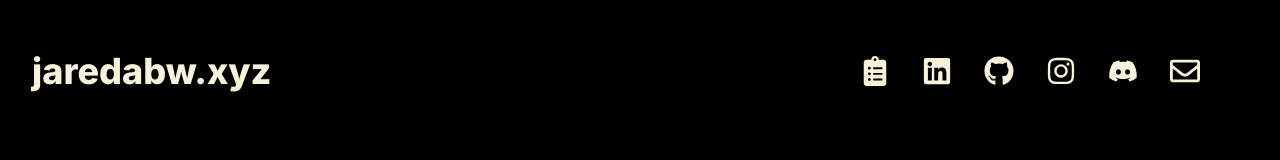
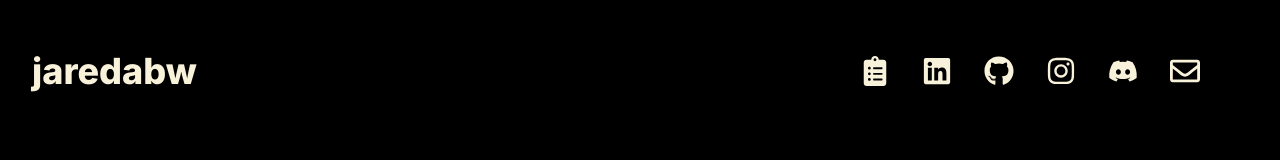
Before and after one commit to jaredabw/jaredabw.github.io, a React (Vite) app: page / in a window 1280 px wide. Shown: the top 160 px of the page. Built offline with nearby package versions, Linux system fonts and the light colour scheme.

Commit message:
do not show tld

```diff
--- a/src/components/Navbar.jsx
+++ b/src/components/Navbar.jsx
@@ -39,24 +39,7 @@ const Navbar = () => {
         <motion.div
           whileHover={{ scale: 1.1 }}
           whileTap={{ scale: 1.05 }}
-          className="hidden md:flex py-2"
-          onMouseEnter={() => setHoveredLink("home")}
-          onMouseLeave={() => setHoveredLink(null)}
-        >
-          <a href={location.origin}>jaredabw.xyz</a>
-          <span
-            style={{
-              ...tooltipStyle,
-              ...(hoveredLink === "home" ? showTooltipStyle : {}),
-            }}
-          >
-            Home
-          </span>
-        </motion.div>
-        <motion.div
-          whileHover={{ scale: 1.1 }}
-          whileTap={{ scale: 1.05 }}
-          className="flex md:hidden py-2"
+          className="flex py-2"
           onMouseEnter={() => setHoveredLink("home")}
           onMouseLeave={() => setHoveredLink(null)}
         >
```
